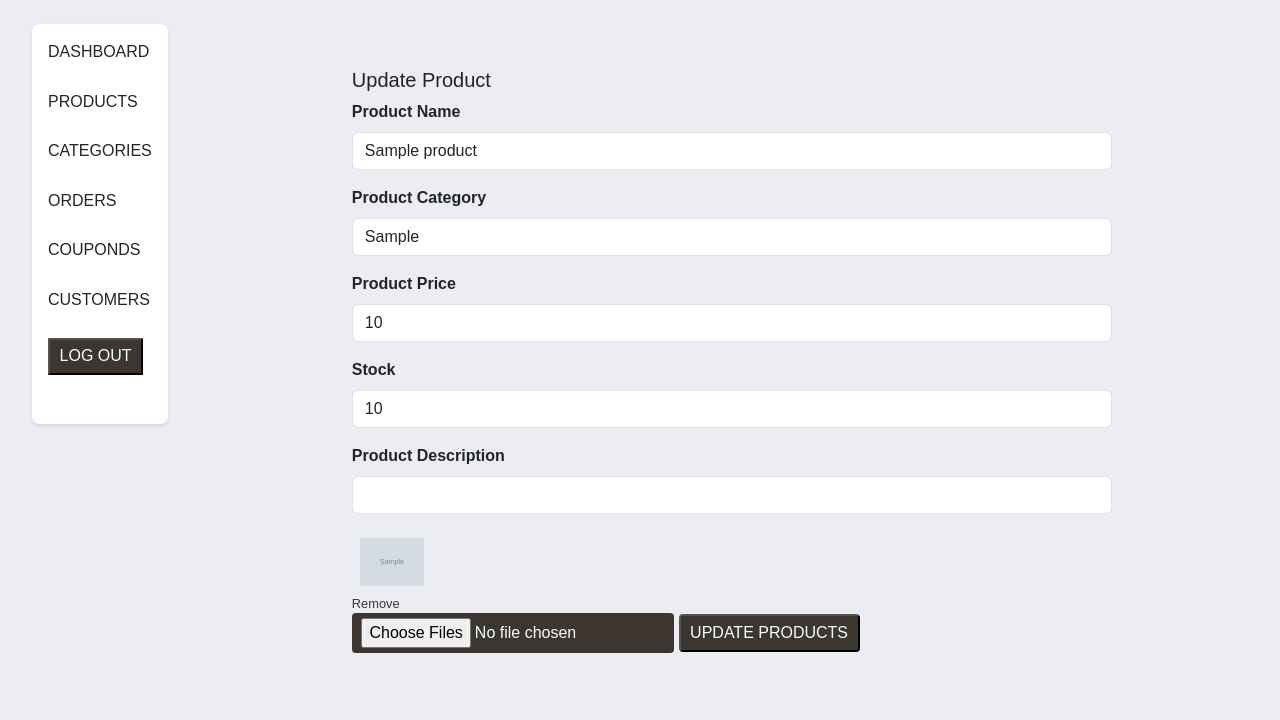
After one commit to srhc19/VrnaEcom, a Node project: template views/adminupdateproducts.ejs in a window 1280 px wide. The commit adds this page. Shown: the top 720 px of the page. Run offline with Node 20 templates, Linux system fonts and the light colour scheme; the template is opened without the code that fills it: most values are stand-ins (such as "Sample title", 1, 10 or a date in 2020); grey boxes marked "Sample" are stand-in pictures; some libraries are stand-ins or nearby versions.

Commit message:
version 7

```diff
--- a/controllers/usercontrollers.js
+++ b/controllers/usercontrollers.js
@@ -21,7 +21,10 @@ const postLoginPage = async (req, res) => {
     req.flash("error", "Invalid Email");
     return res.redirect("/user/login");
   }
-
+  if (user.isBlocked) {
+    req.flash("error", "Your Account has been blocked by the admin");
+    return res.redirect("/user/login");
+  }
   const isMatch = await bcrypt.compare(password, user.password);
   if (!isMatch) {
     req.flash("error", "Invalid Password");
--- a/public/addproducts.css
+++ b/public/addproducts.css
@@ -98,3 +98,22 @@ body {
 .successmsg {
   text-align: center;
 }
+/* updateProduct */
+.productimg {
+  padding: 0.5rem;
+  max-height: 80%;
+  max-width: 80%;
+}
+.imgremove {
+  font-size: 0.8rem;
+  text-decoration: none;
+  color: #3d352f;
+}
+.imgremove:hover,
+.imgremove:active {
+  text-decoration: underline;
+}
+.img-upload-C {
+  max-height: 100px;
+  max-width: 100px;
+}
--- /dev/null
+++ b/views/adminupdateproducts.ejs
@@ -0,0 +1,164 @@
+<!DOCTYPE html>
+<html lang="en">
+  <head>
+    <meta charset="UTF-8" />
+    <meta name="viewport" content="width=device-width, initial-scale=1.0" />
+    <link rel="preconnect" href="https://fonts.googleapis.com" />
+    <link rel="preconnect" href="https://fonts.gstatic.com" crossorigin />
+    <link
+      href="https://fonts.googleapis.com/css2?family=Poppins:wght@300;400;500;600&family=Rubik:wght@300;400&display=swap"
+      rel="stylesheet"
+    />
+    <link
+      href="https://cdn.jsdelivr.net/npm/bootstrap@5.3.1/dist/css/bootstrap.min.css"
+      rel="stylesheet"
+      integrity="sha384-4bw+/aepP/YC94hEpVNVgiZdgIC5+VKNBQNGCHeKRQN+PtmoHDEXuppvnDJzQIu9"
+      crossorigin="anonymous"
+    />
+
+    <link rel="stylesheet" href="/addproducts.css" />
+    <title>update Products Page</title>
+  </head>
+  <body style="background-color: rgb(236, 236, 243)">
+    <div class="mainContainer">
+      <div class="rows adminpanel">
+        <div class="column">DASHBOARD</div>
+        <div class="column">PRODUCTS</div>
+        <div class="column">CATEGORIES</div>
+        <div class="column">ORDERS</div>
+        <div class="column">COUPONDS</div>
+        <div class="column">CUSTOMERS</div>
+        <div class="logout-container">
+          <form action="/user/logout?_method=DELETE" method="post">
+            <button class="logout-btn btn-secondary" type="submit">
+              LOG OUT
+            </button>
+          </form>
+        </div>
+      </div>
+
+      <div class="container">
+        <h5>Update Product</h5>
+        <form
+          id="productForm"
+          enctype="multipart/form-data"
+          action="/admin/updateProduct/<%=product._id%>"
+          method="post"
+        >
+          <div class="mb-3">
+            <label for="productName" class="form-label">Product Name</label>
+            <input
+              type="text"
+              class="form-control"
+              id="productName"
+              name="productName"
+              value="<%=product.productName%>"
+              required
+            />
+          </div>
+          <div class="mb-3">
+            <label for="productCategory" class="form-label"
+              >Product Category</label
+            >
+            <input
+              type="text"
+              class="form-control"
+              id="productCategory"
+              name="productCategory"
+              value="<%=product.productCategory%>"
+              required
+            />
+          </div>
+          <div class="mb-3">
+            <label for="productPrice" class="form-label">Product Price</label>
+            <input
+              type="number"
+              class="form-control"
+              id="productPrice"
+              name="productPrice"
+              value="<%=product.productPrice%>"
+              required
+            />
+          </div>
+          <div class="mb-3">
+            <label for="productStock" class="form-label">Stock</label>
+            <input
+              type="number"
+              class="form-control"
+              id="productStock"
+              name="productStock"
+              value="<%=product.productStock%>"
+              required
+            />
+          </div>
+          <div class="mb-3">
+            <label for="productStock" class="form-label"
+              >Product Description</label
+            >
+            <input
+              type="text"
+              class="form-control"
+              id="productdescription"
+              name="productdescription"
+              required
+            />
+          </div>
+
+          <div class="d-flex g-3">
+            <% product.productImages.forEach((image,index) => { %>
+            <div class="d-flex flex-column img-upload-C">
+              <img class="productimg" src="<%= image %>" alt="product image" />
+              <a class="imgremove" href="/admin/update/removeimg/<%=index%>"
+                >Remove</a
+              >
+            </div>
+            <% }); %>
+          </div>
+          <input
+            type="file"
+            name="images[]"
+            id="imageInput"
+            multiple
+            accept="image/*"
+            class="add-btn"
+          />
+
+          <!-- Display uploaded images here -->
+          <!-- <div id="imagePreview" class="mb-3"> -->
+          <!-- Display uploaded images here -->
+          <!-- </div> -->
+          <button class="add-btn" type="submit">UPDATE PRODUCTS</button>
+        </form>
+      </div>
+      <div></div>
+    </div>
+
+    <script
+      src="https://cdn.jsdelivr.net/npm/bootstrap@5.3.1/dist/js/bootstrap.bundle.min.js"
+      integrity="sha384-HwwvtgBNo3bZJJLYd8oVXjrBZt8cqVSpeBNS5n7C8IVInixGAoxmnlMuBnhbgrkm"
+      crossorigin="anonymous"
+    ></script>
+
+    <script>
+      const imageInput = document.getElementById("imageInput");
+      const imagePreview = document.getElementById("imagePreview"); // Change this variable name
+
+      imageInput.addEventListener("change", (event) => {
+        const files = event.target.files;
+
+        // Clear previous previews
+        imagePreview.innerHTML = "";
+
+        for (const file of files) {
+          if (file.type.startsWith("image/")) {
+            const img = document.createElement("img");
+            img.src = URL.createObjectURL(file);
+            img.alt = file.name;
+            img.classList.add("preview-image");
+            imagePreview.appendChild(img);
+          }
+        }
+      });
+    </script>
+  </body>
+</html>
```
Also changed, not shown: controllers/adminController.js (+7 -2 lines), routes/adminRoutes.js (+93 -0 lines), views/admin.ejs (+10 -9 lines), views/adminproductpage.ejs (+2 -65 lines), public/images[]-1697783481839.webp (added), public/images[]-1697785533266.webp (added), public/images[]-1697785591243.webp (added), public/images[]-1697785591317.webp (added), public/images[]-1697785591395.webp (added), public/images[]-1697785591410.webp (added), public/images[]-1697785591434.webp (added), public/images[]-1697785873038.webp (added), public/images[]-1697786926171.webp (added), public/images[]-1697786964076.webp (added).
